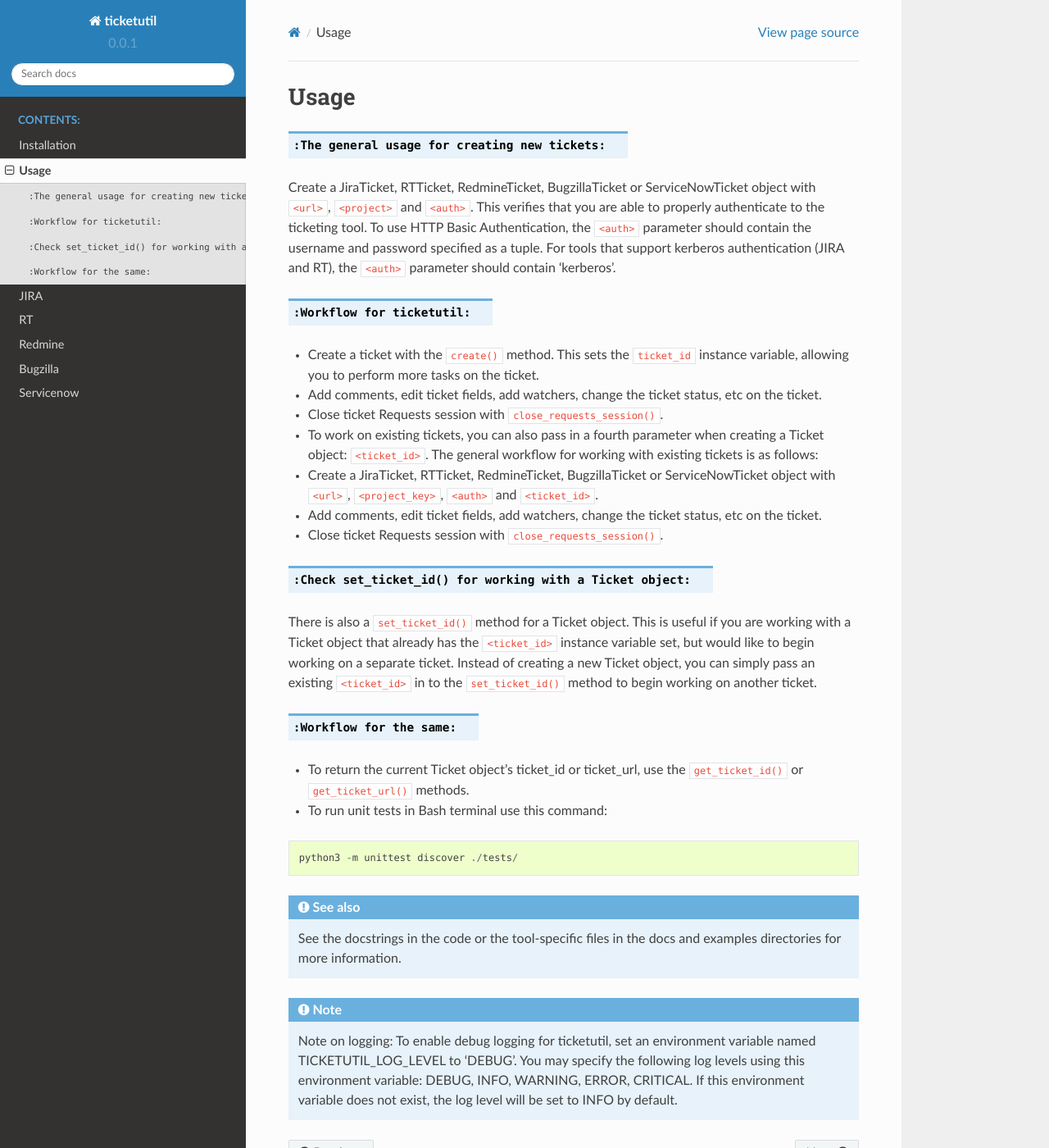
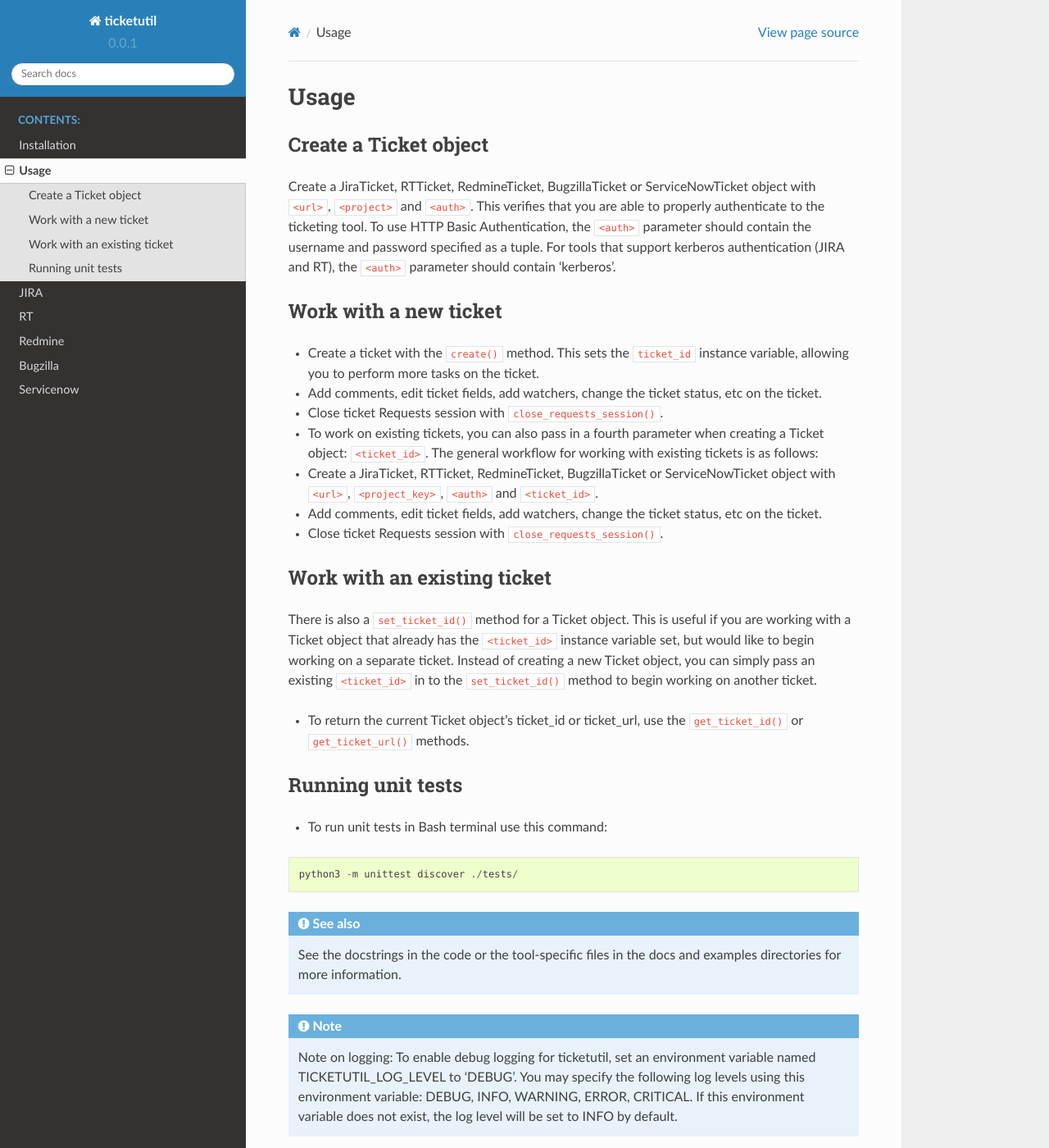
Before and after one commit to dmranck/ticketutil, a Sphinx documentation site: the page built from read-the-docs/source/Usage.rst, in a window 1280 px wide and 1400 px high. Shown: the whole window at 82% size. Built offline with Sphinx 7.4.7 and the Read the Docs theme 2.0.0, drawn with Linux system fonts in a browser that asks for light colours.

Commit message:
- UPDATE Usage.rst with modification for the content. - UPDATE .gitignore for excluding build/ directory.

```diff
--- a/read-the-docs/source/Usage.rst
+++ b/read-the-docs/source/Usage.rst
@@ -1,7 +1,8 @@
 Usage
 =====
 
-.. rst:role:: The general usage for creating new tickets
+Create a Ticket object
+----------------------
 
 Create a JiraTicket, RTTicket, RedmineTicket, BugzillaTicket
 or ServiceNowTicket object with ``<url>``, ``<project>`` and ``<auth>``. This
@@ -12,7 +13,8 @@ authentication (JIRA and RT), the ``<auth>`` parameter should contain
 'kerberos'.
 
 
-.. rst:role:: Workflow for ticketutil
+Work with a new ticket
+----------------------
 
 - Create a ticket with the ``create()`` method. This sets the ``ticket_id``
   instance variable, allowing you to perform more tasks on the ticket.
@@ -35,7 +37,8 @@ authentication (JIRA and RT), the ``<auth>`` parameter should contain
 
 - Close ticket Requests session with ``close_requests_session()``.
 
-.. rst:role:: Check set_ticket_id() for working with a Ticket object
+Work with an existing ticket
+----------------------------
 
 There is also a ``set_ticket_id()`` method for a Ticket object. This is
 useful if you are working with a Ticket object that already has the
@@ -44,9 +47,11 @@ on a separate ticket. Instead of creating a new Ticket object, you can
 simply pass an existing ``<ticket_id>`` in to the ``set_ticket_id()``
 method to begin working on another ticket.
 
-.. rst:role:: Workflow for the same
+- To return the current Ticket object's ticket_id or ticket_url, use the ``get_ticket_id()`` or ``get_ticket_url()`` methods.
 
-- To return the current Ticket object's ticket_id or ticket_url, use the ``get_ticket_id()`` or ``get_ticket_url()`` methods.
+
+Running unit tests
+------------------
 
 - To run unit tests in Bash terminal use this command:
 
```
Also changed, not shown: 1 other file.
